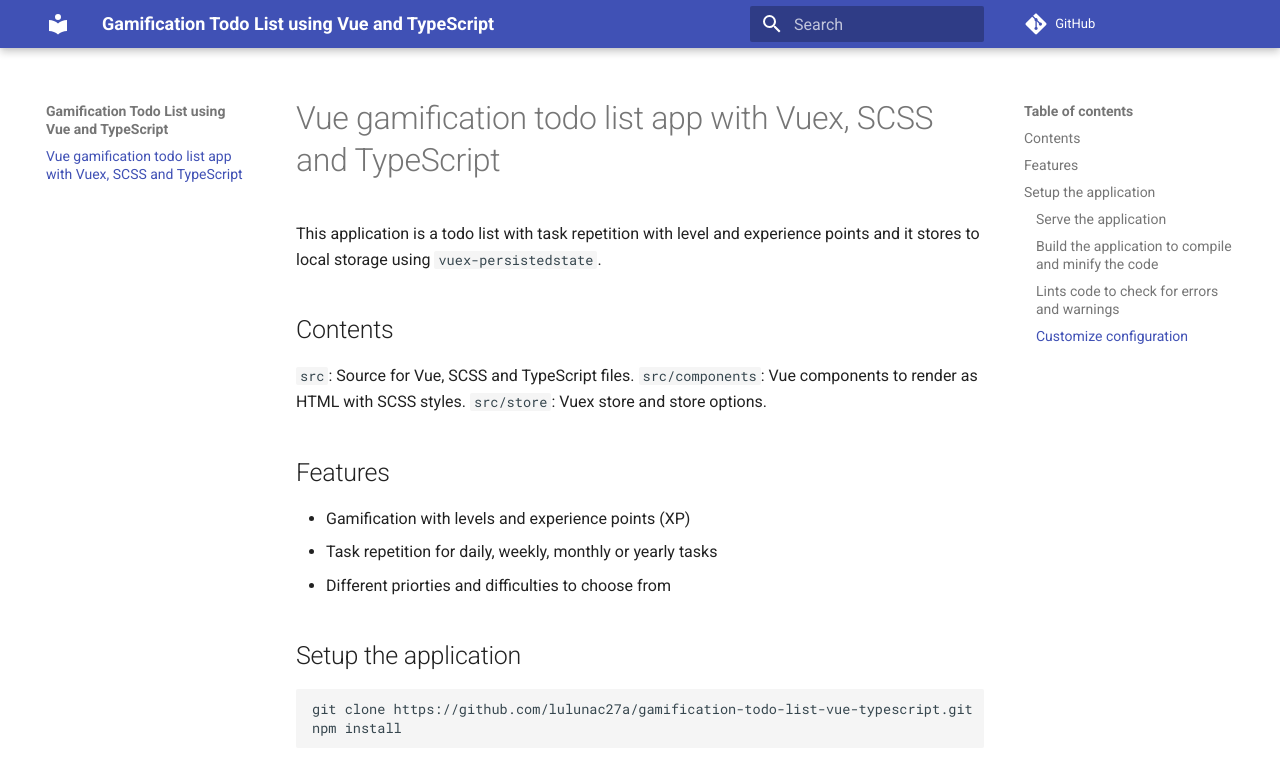
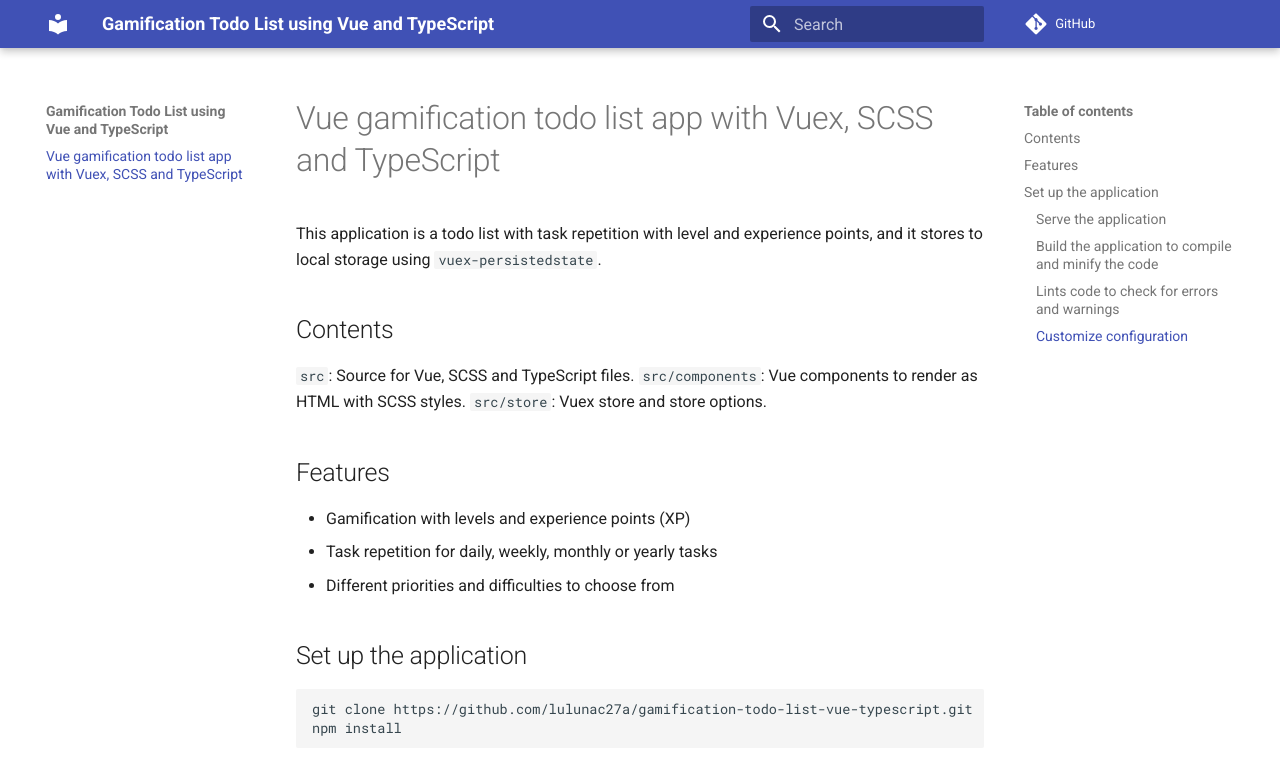
Before and after one commit to lulunac27a/gamification-todo-list-vue-typescript, an MkDocs documentation site: the page built from docs/index.md, in a window 1280 px wide and 1275 px high. Shown: the top 759 px of the window. Built offline with MkDocs 1.6.1 and Material for MkDocs 9.7.7, drawn with Linux system fonts in a browser that asks for light colours; comment, search, counter and statistics services are not loaded.

Commit message:
Update docs with grammar fixes

````diff
--- a/docs/index.md
+++ b/docs/index.md
@@ -1,6 +1,7 @@
 # Vue gamification todo list app with Vuex, SCSS and TypeScript
 
-This application is a todo list with task repetition with level and experience points and it stores to local storage using `vuex-persistedstate`.
+This application is a todo list with task repetition with level and experience points,
+and it stores to local storage using `vuex-persistedstate`.
 
 ## Contents
 
@@ -12,9 +13,9 @@ This application is a todo list with task repetition with level and experience p
 
 - Gamification with levels and experience points (XP)
 - Task repetition for daily, weekly, monthly or yearly tasks
-- Different priorties and difficulties to choose from
+- Different priorities and difficulties to choose from
 
-## Setup the application
+## Set up the application
 
 ```
 git clone https://github.com/lulunac27a/gamification-todo-list-vue-typescript.git
````
